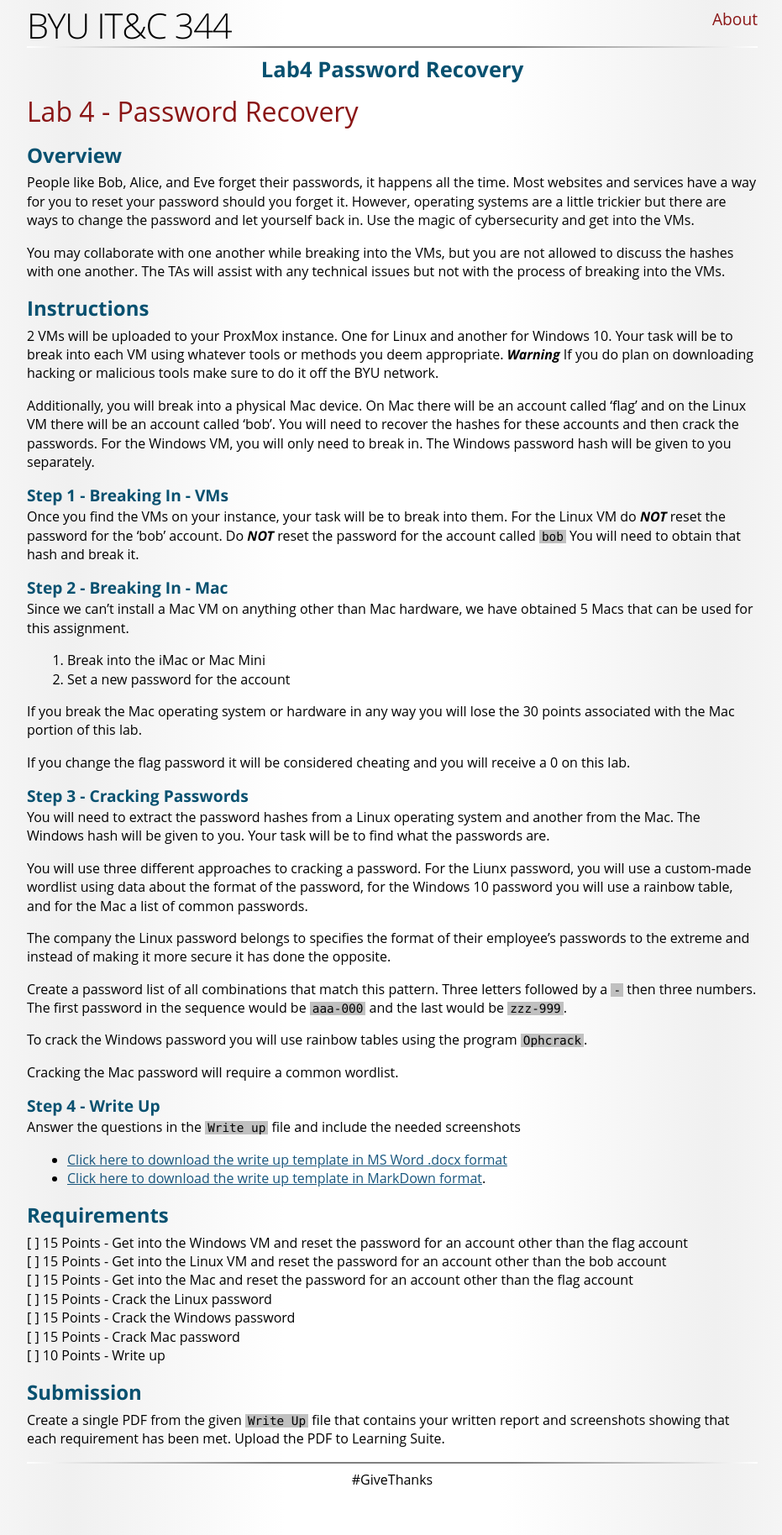
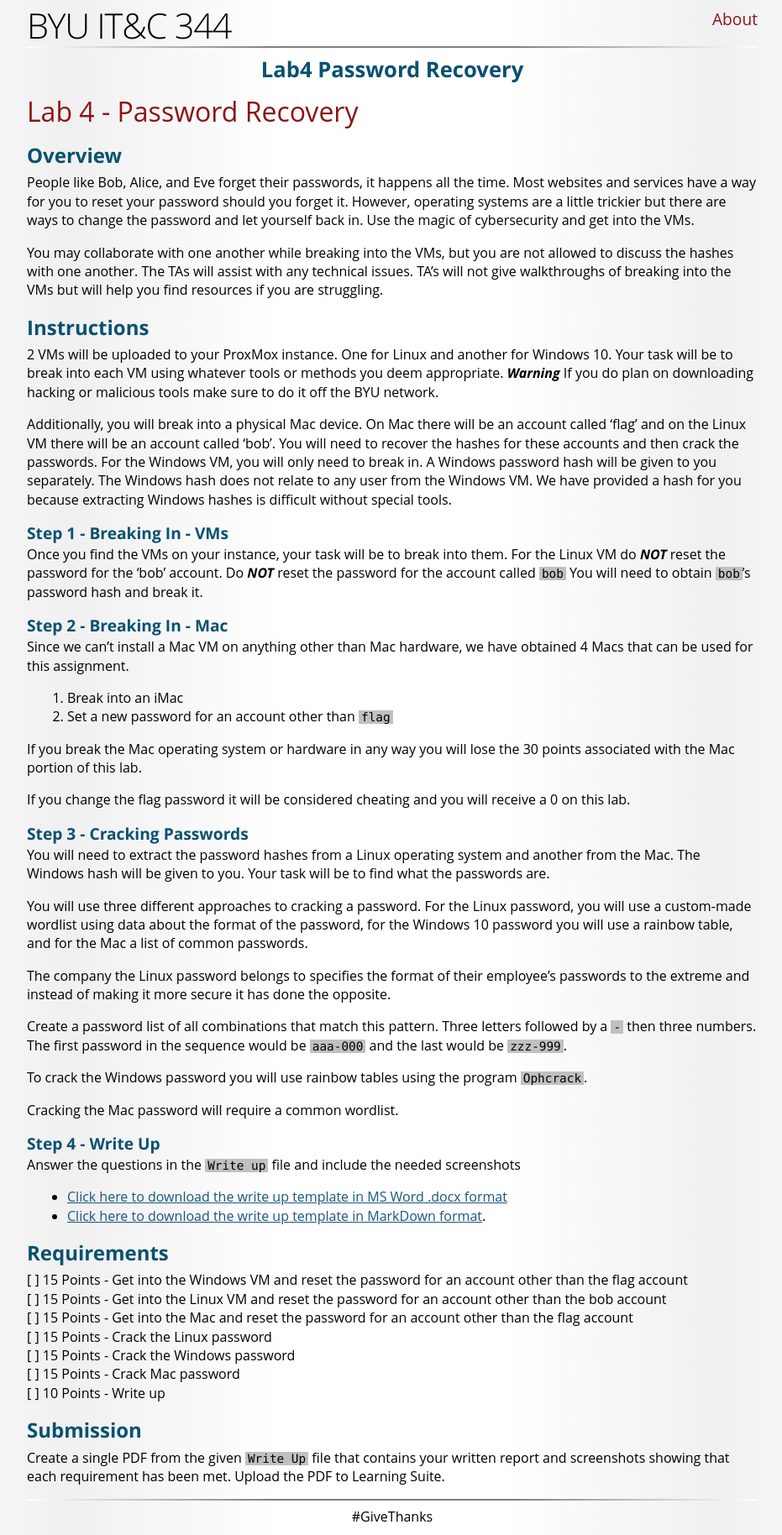
Before and after one commit to BYU-ITC-344/byu-itc-344.github.io, a Jekyll site: the page built from lab-4/index.md, in a window 1280 px wide. Shown: the whole page at 84% size, without its empty margins (173-1104 px from the left). Built offline with Jekyll 4.4.1, drawn with Linux system fonts in a browser that asks for light colours; some web fonts are replaced; before the commit the page ends 1783 px from its top, so only the background shows below that.

Commit message:
clarified lab 4 instructions

```diff
--- a/lab-4/index.md
+++ b/lab-4/index.md
@@ -7,26 +7,26 @@ title: Lab4 Password Recovery
 
 People like Bob, Alice, and Eve forget their passwords, it happens all the time. Most websites and services have a way for you to reset your password should you forget it. However, operating systems are a little trickier but there are ways to change the password and let yourself back in. Use the magic of cybersecurity and get into the VMs.
 
-You may collaborate with one another while breaking into the VMs, but you are not allowed to discuss the hashes with one another. The TAs will assist with any technical issues but not with the process of breaking into the VMs.
+You may collaborate with one another while breaking into the VMs, but you are not allowed to discuss the hashes with one another. The TAs will assist with any technical issues. TA's will not give walkthroughs of breaking into the VMs but will help you find resources if you are struggling.
 
 <div style="page-break-after: always"></div>
 
 ## Instructions
 2 VMs will be uploaded to your ProxMox instance. One for Linux and another for Windows 10. Your task will be to break into each VM using whatever tools or methods you deem appropriate. ***Warning*** If you do plan on downloading hacking or malicious tools make sure to do it off the BYU network.
 
-Additionally, you will break into a physical Mac device. On Mac there will be an account called 'flag' and on the Linux VM there will be an account called 'bob'. You will need to recover the hashes for these accounts and then crack the passwords. For the Windows VM, you will only need to break in. The Windows password hash will be given to you separately.
+Additionally, you will break into a physical Mac device. On Mac there will be an account called 'flag' and on the Linux VM there will be an account called 'bob'. You will need to recover the hashes for these accounts and then crack the passwords. For the Windows VM, you will only need to break in. A Windows password hash will be given to you separately. The Windows hash does not relate to any user from the Windows VM. We have provided a hash for you because extracting Windows hashes is difficult without special tools.
 
 
 ### Step 1 - Breaking In - VMs
 
-Once you find the VMs on your instance, your task will be to break into them. For the Linux VM do ***NOT*** reset the password for the 'bob' account. Do ***NOT*** reset the password for the account called `bob` You will need to obtain that hash and break it.
+Once you find the VMs on your instance, your task will be to break into them. For the Linux VM do ***NOT*** reset the password for the 'bob' account. Do ***NOT*** reset the password for the account called `bob` You will need to obtain `bob`'s password hash and break it.
 
 ### Step 2 - Breaking In - Mac
 
-Since we can't install a Mac VM on anything other than Mac hardware, we have obtained 5 Macs that can be used for this assignment.
+Since we can't install a Mac VM on anything other than Mac hardware, we have obtained 4 Macs that can be used for this assignment.
 
-1. Break into the iMac or Mac Mini
-1. Set a new password for the account
+1. Break into an iMac
+1. Set a new password for an account other than `flag`
 
 If you break the Mac operating system or hardware in any way you will lose the 30 points associated with the Mac portion of this lab.
 
@@ -36,7 +36,7 @@ If you change the flag password it will be considered cheating and you will rece
 
 You will need to extract the password hashes from a Linux operating system and another from the Mac. The Windows hash will be given to you. Your task will be to find what the passwords are.
 
-You will use three different approaches to cracking a password. For the Liunx password, you will use a custom-made wordlist using data about the format of the password, for the Windows 10 password you will use a rainbow table, and for the Mac a list of common passwords.
+You will use three different approaches to cracking a password. For the Linux password, you will use a custom-made wordlist using data about the format of the password, for the Windows 10 password you will use a rainbow table, and for the Mac a list of common passwords.
 
 The company the Linux password belongs to specifies the format of their employee's passwords to the extreme and instead of making it more secure it has done the opposite.
 
```
